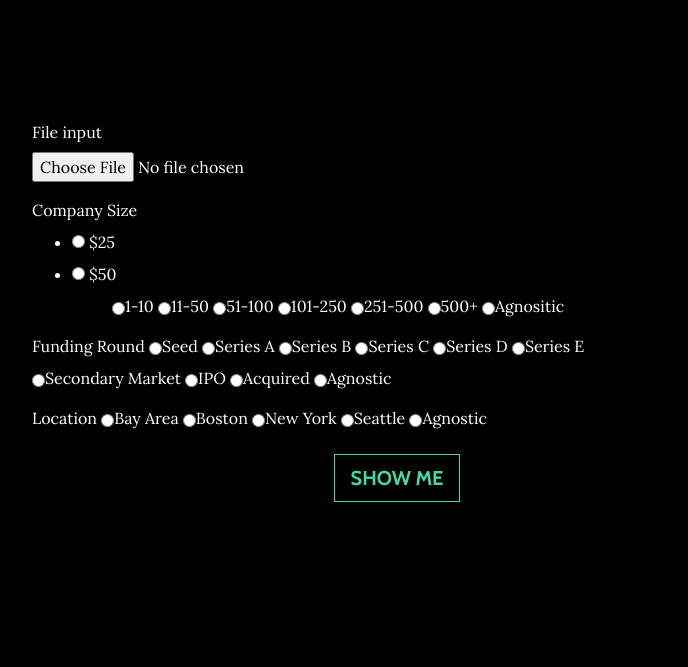
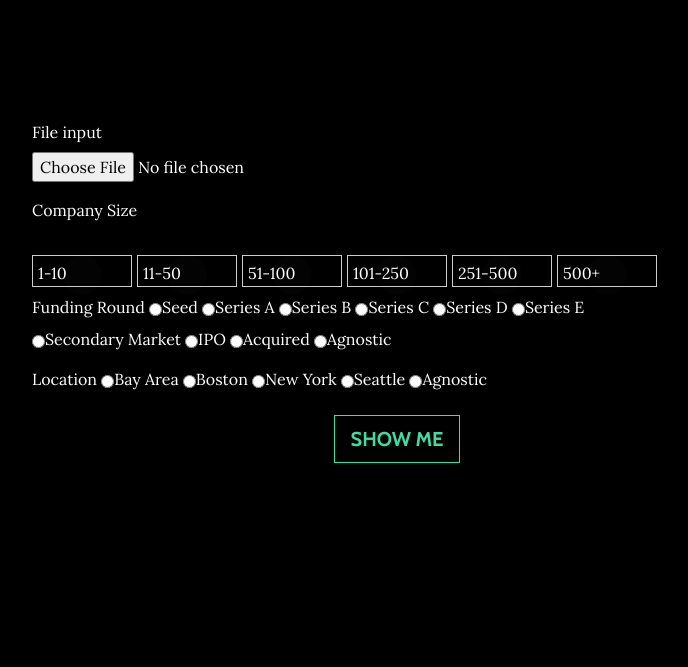
Before and after one commit to phi-line/Unicorn.io, a Flask app: page /start/ in a window 1280 px wide. Shown: the part 80-747 px from the top of the page, without its empty margins (243-931 px from the left). Run offline with Flask 2, Linux system fonts and the light colour scheme; some libraries are stand-ins or nearby versions.

Commit message:
radio buttons not finished

```diff
--- a/app.py
+++ b/app.py
@@ -28,6 +28,7 @@ def allowed_file(filename):
 def start():
         if request.method == 'POST':
             size = int(request.form['size'])
+            print('size', size)
             funding = request.form['funding']
             location = request.form['location']
             # check if the post request has the file part
--- a/parse_pdf/pdftxt.py
+++ b/parse_pdf/pdftxt.py
@@ -1,8 +1,10 @@
+from io import StringIO
+from six import BytesIO as StringIO
 from pdfminer.pdfinterp import PDFResourceManager, PDFPageInterpreter
 from pdfminer.converter import TextConverter
 from pdfminer.layout import LAParams
 from pdfminer.pdfpage import PDFPage
-from io import StringIO
+
 
 
 def convert_pdf_to_txt(path, output_path):
--- a/static/stylesheets/grayscale.css
+++ b/static/stylesheets/grayscale.css
@@ -281,3 +281,47 @@ img::selection {
 img::-moz-selection {
   background: transparent;
 }
+
+.size {
+     list-style-type:none;
+     margin:25px 0 0 0;
+     padding:0;
+}
+
+.size li {
+     float:left;
+     margin:0 5px 0 0;
+    width:100px;
+    height:40px;
+    position:relative;
+}
+
+.size label, .size input {
+    display:block;
+    position:absolute;
+    top:0;
+    left:0;
+    right:0;
+    bottom:0;
+}
+
+.size input[type="radio"] {
+    opacity:0.01;
+    z-index:100;
+}
+
+.size input[type="radio"]:checked + label,
+.Checked + label {
+    background:yellow;
+}
+
+.size label {
+     padding:5px;
+     border:1px solid #CCC;
+     cursor:pointer;
+    z-index:90;
+}
+
+.size label:hover {
+     background:#DDD;
+}
--- a/templates/layout.html
+++ b/templates/layout.html
@@ -19,7 +19,7 @@
     <link href='https://fonts.googleapis.com/css?family=Cabin:700' rel='stylesheet' type='text/css'>
 
     <!-- Custom styles for this template -->
-    <link href="../static/stylesheets/grayscale.min.css" rel="stylesheet">
+    <link href="../static/stylesheets/grayscale.css" rel="stylesheet">
 
   </head>
 
--- a/templates/start.html
+++ b/templates/start.html
@@ -29,22 +29,30 @@
                   <label for="exampleInputEmail1">Company Size</label>
                   <ul class="size">
                     <li>
-                        <input type="radio" id="a25" name="amount" />
-                        <label for="a25">$25</label>
+                        <input class='btn btn-secondary' name ='size' type="radio" value='1' id="1"/>
+                        <label for="1">1-10</label>
                     </li>
                     <li>
-                        <input type="radio" id="a50" name="amount" />
-                        <label for="a50">$50</label>
+                        <input class='btn btn-secondary' name ='size' type="radio" value='11' id="11"/>
+                        <label for="11">11-50</label>
                     </li>
-                  <ul>
-
-                  <input type='radio' class="btn btn-secondary" name ='size' value='1'>1-10</input>
-                  <input type="radio" class="btn btn-secondary" name ='size' value='11'>11-50</input>
-                  <input type="radio" class="btn btn-secondary" name ='size' value='51'>51-100</input>
-                  <input type="radio" class="btn btn-secondary" name ='size' value='101'>101-250</input>
-                  <input type="radio" class="btn btn-secondary" name ='size' value='251'>251-500</input>
-                  <input type="radio" class="btn btn-secondary" name ='size' value='500'>500+</input>
-                  <input type="radio" class="btn btn-secondary" name ='size' value='agnostic'>Agnositic</input>
+                    <li>
+                        <input class='btn btn-secondary' name ='size' type="radio" value='51' id="51"/>
+                        <label for="51">51-100</label>
+                    </li>
+                    <li>
+                        <input class='btn btn-secondary' name ='size' type="radio" value='101' id="101"/>
+                        <label for="101">101-250</label>
+                    </li>
+                    <li>
+                        <input class='btn btn-secondary' name ='size' type="radio" value='251' id="251"/>
+                        <label for="251">251-500</label>
+                    </li>
+                    <li>
+                        <input class='btn btn-secondary' name ='size' type="radio" value='500' id="500"/>
+                        <label for="500">500+</label>
+                    </li>
+                  </ul>
                 </div>
 
                 <div class="form-group text-left">
```
Also changed, not shown: parse_pdf/parse.py (line endings or trailing spaces).
